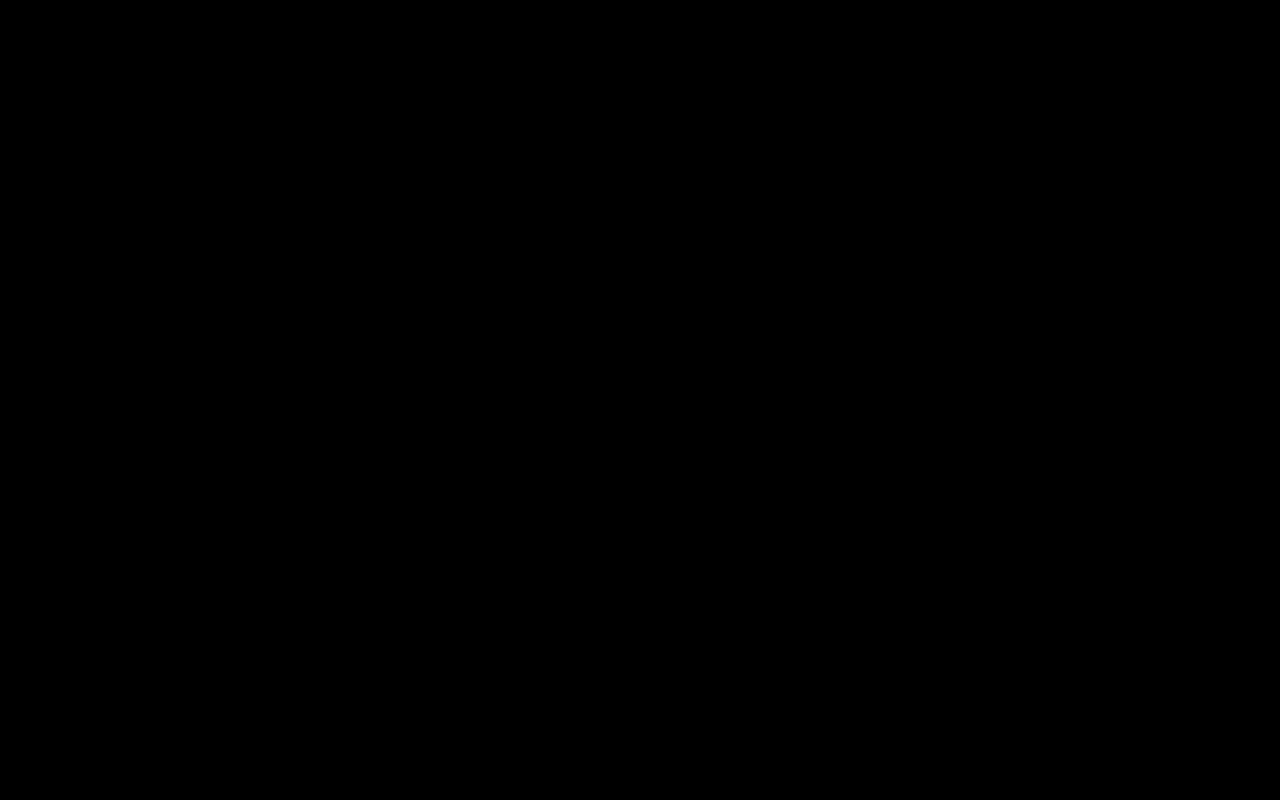
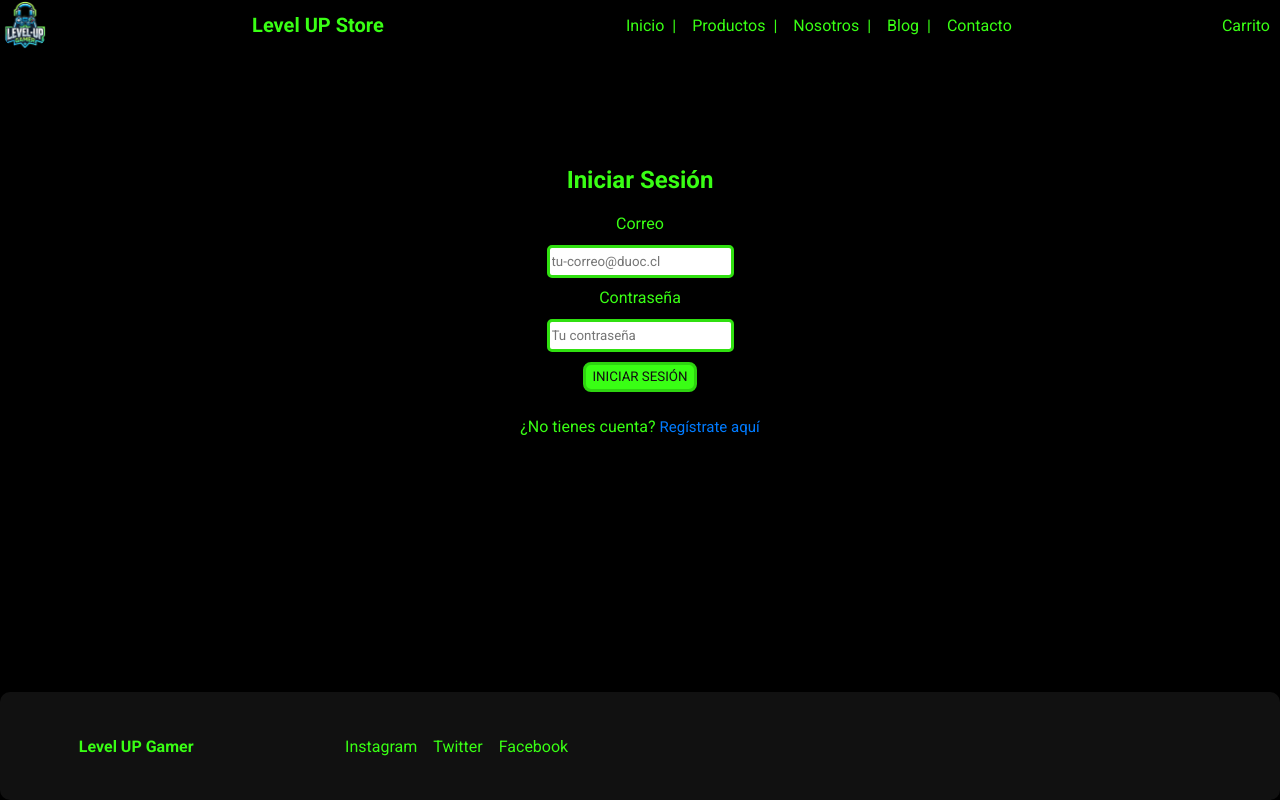
Before and after one commit to rodrberrios/Fullstack-2, a React (Create React App) app: page /login in a window 1280 px wide. Before the commit this address had no page. Built offline with nearby package versions, Linux system fonts and the light colour scheme.

Commit message:
Login con credenciales y Script register
credenciales:
admin@duoc.cl
123456

```diff
--- /dev/null
+++ b/src/components/pages/Login.jsx
@@ -0,0 +1,169 @@
+import { useState } from 'react';
+import { useNavigate, Link } from 'react-router-dom';
+import { verificarCredenciales } from '../../services/authService';
+import { validarCorreo } from '../../utils/register';
+
+const Login = () => {
+  const [formData, setFormData] = useState({
+    correo: '',
+    clave: ''
+  });
+  const [mensaje, setMensaje] = useState('');
+  const [cargando, setCargando] = useState(false);
+  const navigate = useNavigate();
+
+  const handleChange = (e) => {
+    setFormData({
+      ...formData,
+      [e.target.name]: e.target.value
+    });
+    // Limpiar mensaje de error cuando el usuario escriba
+    if (mensaje) setMensaje('');
+  };
+
+  const handleSubmit = async (e) => {
+    e.preventDefault();
+    setMensaje('');
+    setCargando(true);
+
+    const { correo, clave } = formData;
+
+    // Validaciones básicas
+    if (!correo.trim() || !clave.trim()) {
+      setMensaje('Todos los campos son obligatorios');
+      setCargando(false);
+      return;
+    }
+
+    if (!validarCorreo(correo)) {
+      setMensaje('El correo debe ser @duoc.cl, @profesor.duoc.cl o @gmail.com');
+      setCargando(false);
+      return;
+    }
+
+    try {
+      // Verificar credenciales en Firebase
+      const usuario = await verificarCredenciales(correo.trim(), clave.trim());
+
+      setMensaje(`¡Bienvenido de vuelta ${usuario.nombre}!`);
+
+      // Redirección según tipo de usuario
+      setTimeout(() => {
+        const destino = usuario.correo.toLowerCase() === "admin@duoc.cl"
+          ? `/admin?nombre=${encodeURIComponent(usuario.nombre)}`
+          : `/cliente?nombre=${encodeURIComponent(usuario.nombre)}`;
+
+        navigate(destino);
+      }, 1500);
+
+    } catch (error) {
+      setMensaje(error.message);
+    } finally {
+      setCargando(false);
+    }
+  };
+
+  return (
+    <div className="container">
+      {/* NAVBAR (igual que Register) */}
+      <nav className="nav__bar">
+        <img className="nav__logo" src="./assets/img/icon.png" alt="Level UP Store" />
+        <h2 className="nav__title">
+          <a href="/">Level UP Store</a>
+        </h2>
+        <div className="nav__container">
+          <ul className="nav__menu">
+            <li><a href="/">Inicio</a></li>
+            <li><a href="/productos">Productos</a></li>
+            <li><a href="/nosotros">Nosotros</a></li>
+            <li><a href="/blog">Blog</a></li>
+            <li><a href="/contacto">Contacto</a></li>
+          </ul>
+        </div>
+        <div className="carrito__container">
+          <a className="carrito" href="/carrito">Carrito</a>
+        </div>
+      </nav>
+
+      {/* FORMULARIO DE LOGIN */}
+      <main className="main__register">
+        <section className="form__container section__register">
+          <form onSubmit={handleSubmit} className="form__register">
+            <div className="div__register">
+              <h2 style={{ textAlign: 'center', marginBottom: '20px' }}>Iniciar Sesión</h2>
+
+              {/* CORREO */}
+              <label htmlFor="correo">Correo</label>
+              <input
+                type="email"
+                id="correo"
+                name="correo"
+                value={formData.correo}
+                onChange={handleChange}
+                placeholder="tu-correo@duoc.cl"
+                required
+              />
+
+              {/* CONTRASEÑA */}
+              <label htmlFor="clave">Contraseña</label>
+              <input
+                type="password"
+                id="clave"
+                name="clave"
+                value={formData.clave}
+                onChange={handleChange}
+                placeholder="Tu contraseña"
+                required
+              />
+
+              {/* BOTÓN DE LOGIN */}
+              <button
+                type="submit"
+                disabled={cargando}
+                style={{ opacity: cargando ? 0.6 : 1 }}
+              >
+                {cargando ? 'VERIFICANDO...' : 'INICIAR SESIÓN'}
+              </button>
+
+              {/* ENLACE A REGISTRO */}
+              <div style={{ textAlign: 'center', marginTop: '15px' }}>
+                <span>¿No tienes cuenta? </span>
+                <Link to="/register" style={{ color: '#007bff' }}>Regístrate aquí</Link>
+              </div>
+
+              {/* MENSAJES */}
+              {mensaje && (
+                <div style={{
+                  marginTop: '15px',
+                  padding: '10px',
+                  borderRadius: '5px',
+                  color: mensaje.includes('Bienvenido') ? 'green' : 'red',
+                  backgroundColor: mensaje.includes('Bienvenido') ? '#d4edda' : '#f8d7da',
+                  textAlign: 'center'
+                }}>
+                  {mensaje}
+                </div>
+              )}
+            </div>
+          </form>
+        </section>
+      </main>
+
+      {/* FOOTER (igual que Register) */}
+      <footer className="footer">
+        <div className="footer__container">
+          <h4>Level UP Gamer</h4>
+          <div className="footer__links">
+            <ul>
+              <li><a href="#">Instagram</a></li>
+              <li><a href="#">Twitter</a></li>
+              <li><a href="#">Facebook</a></li>
+            </ul>
+          </div>
+        </div>
+      </footer>
+    </div>
+  );
+};
+
+export default Login;
--- a/src/components/pages/Register.jsx
+++ b/src/components/pages/Register.jsx
@@ -1,92 +1,73 @@
 import { useState } from 'react';
 import { useNavigate } from 'react-router-dom';
 import { createUser } from '../../services/firestoreService';
+import {  validarFormularioCompleto,  validarCorreo } from '../../utils/register';
 
+
+
+
+//----------------------------------VALIDACIONES----------------------------------------------
 const Register = () => {
   const [formData, setFormData] = useState({
     run: '',
     nombre: '',
     correo: '',
+    clave: '',
     fecha: ''
   });
   const [mensaje, setMensaje] = useState('');
-  const [errorFecha, setErrorFecha] = useState('');
+  const [errores, setErrores] = useState({});
   const navigate = useNavigate();
-
-  // TUS MISMAS FUNCIONES DE VALIDACIÓN
-  const validarCorreo = (correo) => {
-    const regex = /^[\w.+-]+@(duoc\.cl|profesor\.duoc\.cl|gmail\.com)$/i;
-    return regex.test(correo);
-  };
-
-  const validarRun = (run) => {
-    const regex = /^\d{7,8}[0-9K]$/i;
-    return regex.test(run);
-  };
-
-  const validarFecha = (fecha) => {
-    const hoy = new Date();
-    const fechaNacimiento = new Date(fecha);
-    let edad = hoy.getFullYear() - fechaNacimiento.getFullYear();
-    const mes = hoy.getMonth() - fechaNacimiento.getMonth();
-
-    if(mes < 0 || (mes === 0 && hoy.getDate() < fechaNacimiento.getDate())){
-      edad--;
-    }
-    return edad >= 18;
-  };
 
   const handleChange = (e) => {
     setFormData({
       ...formData,
       [e.target.name]: e.target.value
     });
+    // Limpiar error del campo cuando el usuario empiece a escribir
+    if (errores[e.target.name]) {
+      setErrores({
+        ...errores,
+        [e.target.name]: ''
+      });
+    }
   };
 
   const handleSubmit = async (e) => {
     e.preventDefault();
 
-    let run = formData.run.trim();
-    let nombre = formData.nombre.trim();
-    let correo = formData.correo.trim();
-    let fecha = formData.fecha;
+    // Limpiar mensajes anteriores
+    setMensaje('');
+    setErrores({});
 
-    let mensajeTemp = "";
-    setErrorFecha("");
-
-    // 1. Validación de Correo (Prioridad Alta)
-    if(!validarCorreo(correo)){
+    // 1. Validación de Correo
+    if (!validarCorreo(formData.correo.trim())) {
       setMensaje("El correo debe ser @duoc.cl, @profesor.duoc.cl o @gmail.com.");
       return;
     }
 
-    // 2. Resto de validaciones
-    if(!validarRun(run)){
-      mensajeTemp = "El RUN es inválido.";
-    } else if(nombre === ""){
-      mensajeTemp = "El nombre es obligatorio.";
-    } else if(!validarFecha(fecha)){
-      mensajeTemp = "Debes ser mayor de 18 años para registrarte.";
-      setErrorFecha("Debes ser mayor de 18 años");
-    } else {
-      mensajeTemp = "Formulario enviado correctamente";
+    // 2. Validación completa del formulario
+    const validacion = validarFormularioCompleto(formData);
+
+    if (!validacion.esValido) {
+      setErrores(validacion.errores);
+      const primerError = Object.values(validacion.errores)[0];
+      setMensaje(primerError);
+      return;
     }
 
-    setMensaje(mensajeTemp);
-
     // Si la validación fue exitosa
-    if (mensajeTemp === "Formulario enviado correctamente") {
     try {
       // Guardar en Firebase
-        await createUser({ run, nombre, correo, fecha });
+      await createUser(formData);
 
-        setMensaje(`Bienvenido ${nombre}!`);
+      setMensaje(`Bienvenido ${formData.nombre.trim()}!`);
 
       // Redirección después de 1.5 segundos
       setTimeout(() => {
-          const destino = correo.toLowerCase() === "admin@duoc.cl"
-            ? `/admin?nombre=${encodeURIComponent(nombre)}`
-            : `/cliente?nombre=${encodeURIComponent(nombre)}`;
+        const destino = formData.correo.toLowerCase() === "admin@duoc.cl"
+          ? `/admin?nombre=${encodeURIComponent(formData.nombre.trim())}`
+          : `/cliente?nombre=${encodeURIComponent(formData.nombre.trim())}`;
 
         navigate(destino);
       }, 1500);
@@ -94,12 +75,13 @@ const Register = () => {
     } catch (error) {
       setMensaje('Error al registrar usuario: ' + error.message);
     }
-    }
   };
+
+  //----------------------------------VALIDACIONES----------------------------------------------
 
   return (
     <div className="container">
-      {/* NAVBAR IDÉNTICO AL ORIGINAL */}
+      {/* NAVBAR (igual que antes) */}
       <nav className="nav__bar">
         <img className="nav__logo" src="./assets/img/icon.png" alt="Level UP Store" />
         <h2 className="nav__title">
@@ -119,7 +101,7 @@ const Register = () => {
         </div>
       </nav>
 
-      {/* FORMULARIO IDÉNTICO AL ORIGINAL */}
+      {/* FORMULARIO */}
       <main className="main__register">
         <section className="form__container section__register">
           <form onSubmit={handleSubmit} className="form__register">
@@ -132,9 +114,10 @@ const Register = () => {
                 name="run"
                 value={formData.run}
                 onChange={handleChange}
-                placeholder="run"
+                placeholder="123456789"
                 required
               />
+              {errores.run && <span style={{color: 'red', fontSize: '12px'}}>{errores.run}</span>}
 
               {/* NOMBRE COMPLETO */}
               <label htmlFor="nombre">Nombre</label>
@@ -147,6 +130,7 @@ const Register = () => {
                 placeholder="Francisco"
                 required
               />
+              {errores.nombre && <span style={{color: 'red', fontSize: '12px'}}>{errores.nombre}</span>}
 
               {/* CORREO */}
               <label htmlFor="correo">Correo</label>
@@ -159,6 +143,22 @@ const Register = () => {
                 placeholder="Francisco@duocuc.cl"
                 required
               />
+              {errores.correo && <span style={{color: 'red', fontSize: '12px'}}>{errores.correo}</span>}
+
+              {/* CONTRASEÑA */}
+              <label htmlFor="clave">Contraseña</label>
+              <input
+                type="password"
+                id="clave"
+                name="clave"
+                value={formData.clave}
+                onChange={handleChange}
+                placeholder="Entre 6 y 10 caracteres"
+                minLength="6"
+                maxLength="10"
+                required
+              />
+              {errores.clave && <span style={{color: 'red', fontSize: '12px'}}>{errores.clave}</span>}
 
               {/* FECHA NACIMIENTO */}
               <label htmlFor="fecha">Fecha de nacimiento</label>
@@ -171,15 +171,13 @@ const Register = () => {
                 onChange={handleChange}
                 required
               />
-              {errorFecha && (
-                <span style={{color: 'red', fontSize: '14px'}}>{errorFecha}</span>
-              )}
+              {errores.fecha && <span style={{color: 'red', fontSize: '12px'}}>{errores.fecha}</span>}
 
               {/* BOTON DE REGISTRO */}
               <button type="submit">REGISTRARSE</button>
               <a href="/login">Iniciar sesión</a>
 
-              {/* MENSAJES */}
+              {/* MENSAJES GENERALES */}
               {mensaje && (
                 <div id="mensaje" style={{
                   marginTop: '10px',
@@ -193,7 +191,7 @@ const Register = () => {
         </section>
       </main>
 
-      {/* FOOTER IDÉNTICO AL ORIGINAL */}
+      {/* FOOTER (igual que antes) */}
       <footer className="footer">
         <div className="footer__container">
           <h4>Level UP Gamer</h4>
--- a/src/routes/RouterConfig.jsx
+++ b/src/routes/RouterConfig.jsx
@@ -1,6 +1,7 @@
 import { BrowserRouter as Router, Routes, Route } from "react-router-dom";
 import Home from "../components/pages/Home";
 import Register from "../components/pages/Register";
+import Login from "../components/pages/Login";
 import PerfilAdmin from "../components/pages/PerfilAdmin";
 import PerfilCliente from "../components/pages/PerfilCliente";
 import Nosotros from "../components/pages/Nosotros";
@@ -12,6 +13,7 @@ const RouterConfig = () => (
         <Routes>
             <Route path="/" element={<Home />} />
             <Route path="/register" element={<Register />} />
+            <Route path="/login" element={<Login />} />
             <Route path="/admin" element={<PerfilAdmin />} />
             <Route path="/cliente" element={<PerfilCliente />} />
             <Route path="/nosotros" element={<Nosotros />} />
--- /dev/null
+++ b/src/services/authService.js
@@ -0,0 +1,30 @@
+import { db } from "../config/firebase";
+import { collection, query, where, getDocs } from "firebase/firestore";
+
+export const verificarCredenciales = async (correo, clave) => {
+  try {
+    // Buscar usuario en Firestore por correo y clave
+    const q = query(
+      collection(db, "usuarios"),
+      where("correo", "==", correo),
+      where("clave", "==", clave)
+    );
+
+    const querySnapshot = await getDocs(q);
+
+    if (querySnapshot.empty) {
+      throw new Error("Credenciales incorrectas");
+    }
+
+    // Retornar datos del usuario
+    const userDoc = querySnapshot.docs[0];
+    return {
+      id: userDoc.id,
+      ...userDoc.data()
+    };
+
+  } catch (error) {
+    console.error('Error al verificar credenciales: ', error);
+    throw error;
+  }
+};
--- a/src/services/firestoreService.js
+++ b/src/services/firestoreService.js
@@ -7,6 +7,7 @@ export const createUser = async (userData) => {
             run: userData.run,
             nombre: userData.nombre,
             correo: userData.correo,
+            clave: userData.clave,
             fechaNacimiento: userData.fecha,
             createdAt: new Date()
         });
--- /dev/null
+++ b/src/utils/register.js
@@ -0,0 +1,58 @@
+// Validaciones para el formulario de registro
+
+export const validarCorreo = (correo) => {
+    const regex = /^[\w.+-]+@(duoc\.cl|profesor\.duoc\.cl|gmail\.com)$/i;
+    return regex.test(correo);
+  };
+
+  export const validarRun = (run) => {
+    const regex = /^\d{7,8}[0-9K]$/i;
+    return regex.test(run);
+  };
+
+  export const validarFecha = (fecha) => {
+    const hoy = new Date();
+    const fechaNacimiento = new Date(fecha);
+    let edad = hoy.getFullYear() - fechaNacimiento.getFullYear();
+    const mes = hoy.getMonth() - fechaNacimiento.getMonth();
+
+    if (mes < 0 || (mes === 0 && hoy.getDate() < fechaNacimiento.getDate())) {
+      edad--;
+    }
+    return edad >= 18;
+  };
+
+  export const validarClave = (clave) => {
+    return clave.length >= 6 && clave.length <= 10;
+  };
+
+  // Función principal que valida todos los campos
+  export const validarFormularioCompleto = (formData) => {
+    const { run, nombre, correo, clave, fecha } = formData;
+    const errores = {};
+
+    if (!validarRun(run.trim())) {
+      errores.run = "El RUN es inválido.";
+    }
+
+    if (nombre.trim() === "") {
+      errores.nombre = "El nombre es obligatorio.";
+    }
+
+    if (!validarCorreo(correo.trim())) {
+      errores.correo = "El correo debe ser @duoc.cl, @profesor.duoc.cl o @gmail.com.";
+    }
+
+    if (!validarClave(clave.trim())) {
+      errores.clave = "La contraseña debe tener entre 6 y 10 caracteres.";
+    }
+
+    if (!validarFecha(fecha)) {
+      errores.fecha = "Debes ser mayor de 18 años para registrarte.";
+    }
+
+    return {
+      esValido: Object.keys(errores).length === 0,
+      errores
+    };
+  };
```
Lines whose indentation alone changed are shown as unchanged.
